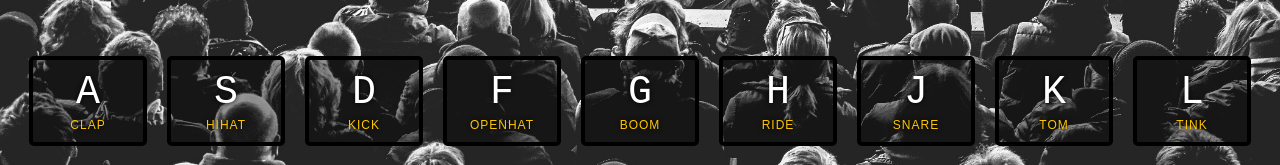
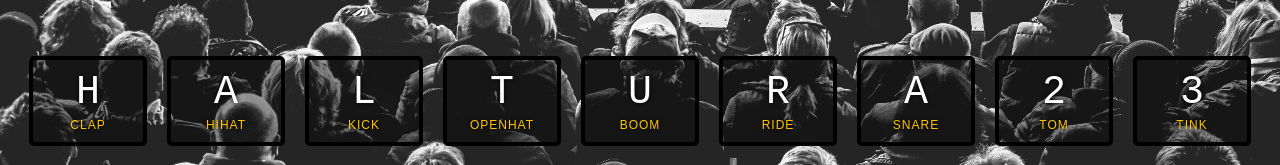
Before and after one commit to notgrowthnotvalue/drumkit, a plain HTML site: page index.html in a window 1280 px wide. Shown: the part 299-464 px from the top of the page. Drawn offline with Linux system fonts and the light colour scheme.

Commit message:
Update index.html

```diff
--- a/index.html
+++ b/index.html
@@ -12,39 +12,39 @@
 
     <div class="keys">
         <div data-key="72" class="key">
-            <kbd>A</kbd>
+            <kbd>H</kbd>
             <span class="sound">clap</span>
         </div>
         <div data-key="65" class="key">
-            <kbd>S</kbd>
+            <kbd>A</kbd>
             <span class="sound">hihat</span>
         </div>
         <div data-key="76" class="key">
-            <kbd>D</kbd>
+            <kbd>L</kbd>
             <span class="sound">kick</span>
         </div>
         <div data-key="84" class="key">
-            <kbd>F</kbd>
+            <kbd>T</kbd>
             <span class="sound">openhat</span>
         </div>
         <div data-key="85" class="key">
-            <kbd>G</kbd>
+            <kbd>U</kbd>
             <span class="sound">boom</span>
         </div>
         <div data-key="82" class="key">
-            <kbd>H</kbd>
+            <kbd>R</kbd>
             <span class="sound">ride</span>
         </div>
         <div data-key="65" class="key">
-            <kbd>J</kbd>
+            <kbd>A</kbd>
             <span class="sound">snare</span>
         </div>
         <div data-key="50" class="key">
-            <kbd>K</kbd>
+            <kbd>2</kbd>
             <span class="sound">tom</span>
         </div>
         <div data-key="51" class="key">
-            <kbd>L</kbd>
+            <kbd>3</kbd>
             <span class="sound">tink</span>
         </div>
     </div>
```
